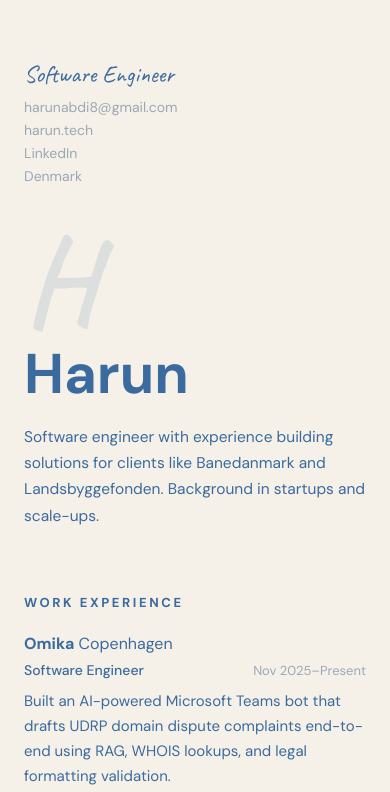
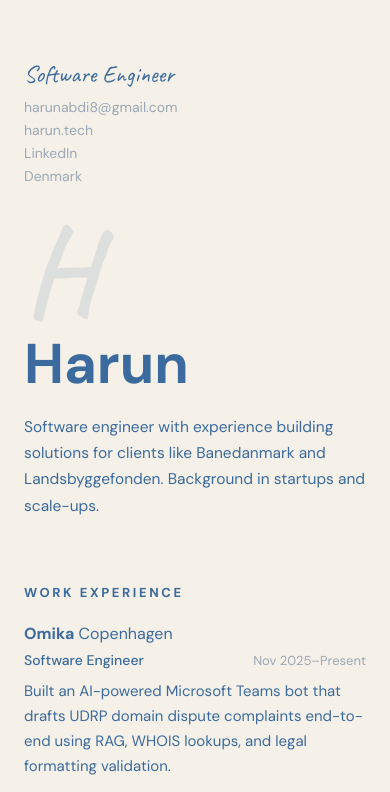
Before and after one commit to Harun8/harun.tech, a React (Vite) app: page / in a window 390 px wide. Shown: the top 792 px of the page. Built offline with nearby package versions, Linux system fonts and the light colour scheme.

Commit message:
Revert "increase top padding on mobile monogram to fix remaining corner clipping"
This reverts commit a9a01cb14a0c7ee42c51a1e96a95d9f404b3e29d.

```diff
--- a/src/pages/Resume1/index.jsx
+++ b/src/pages/Resume1/index.jsx
@@ -421,7 +421,7 @@ export default function Resume1() {
                       lineHeight: 0.85,
                       userSelect: 'none',
                       display: 'inline-block',
-                      padding: '20px 15px 0 0',
+                      padding: '10px 15px 0 0',
                     }}
                   >
                     H
```
